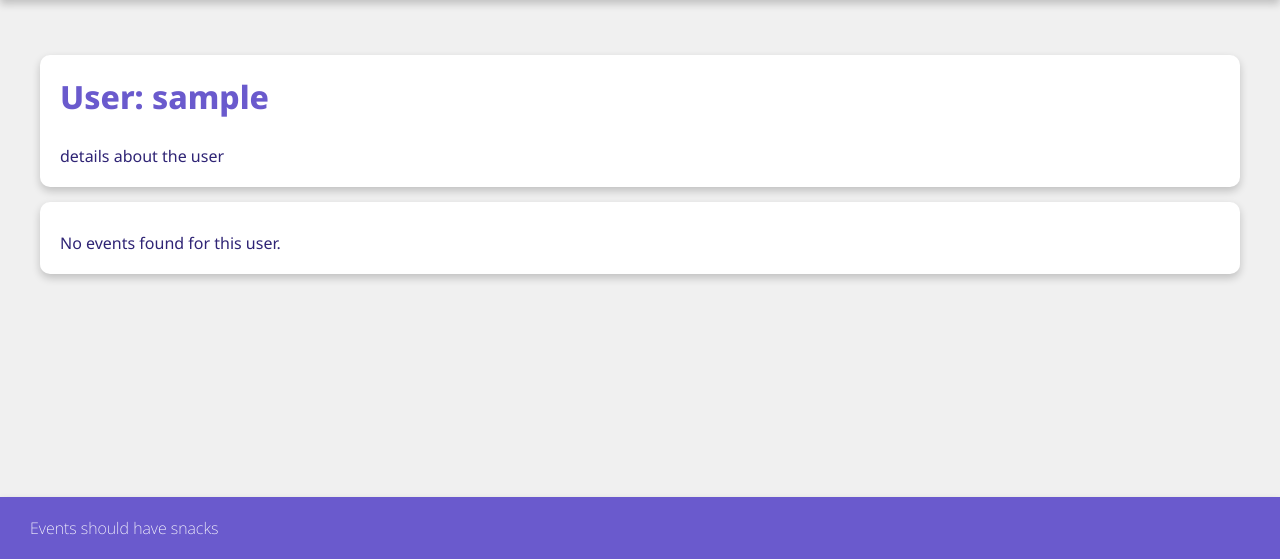
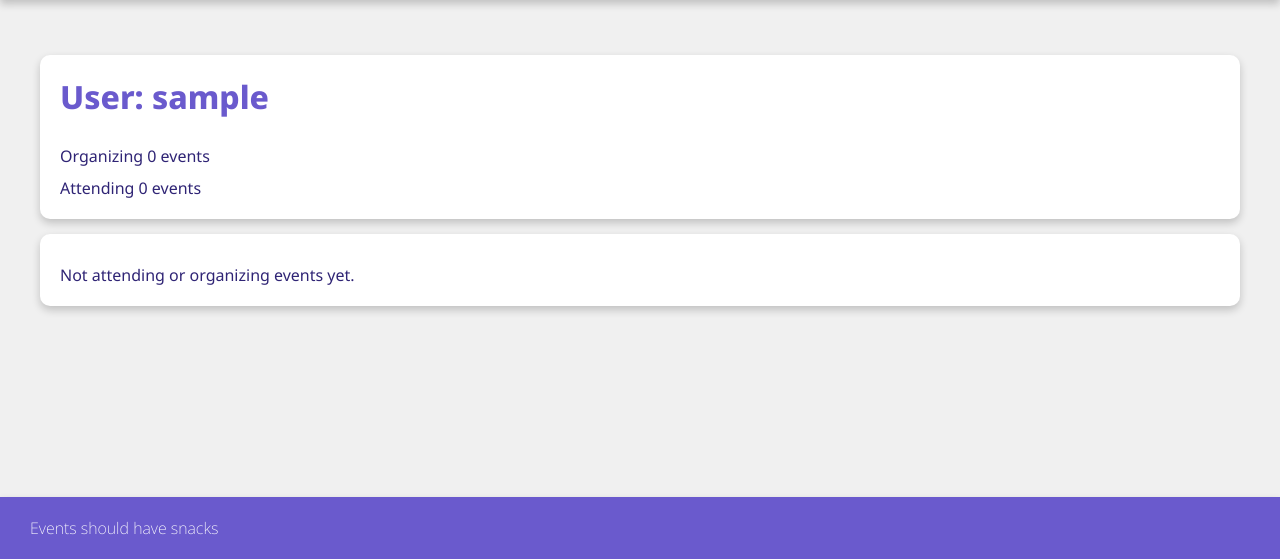
Before and after one commit to reettap/snackRSVP, a Flask app: page /user/1 in a window 1280 px wide. Shown: the part 241-800 px from the top of the page. Run offline with Flask 3, Linux system fonts and the light colour scheme; the visitor is signed in with stand-in values (Sample User, id 1); data comes from the database, SQL or seed files in the repository; data that the repository does not hold is empty.

Commit message:
improved event listing

```diff
--- a/app.py
+++ b/app.py
@@ -121,10 +121,11 @@ def new_rsvp():
 @app.route("/user/<int:user_id>")
 def user(user_id):
     user = users.get_user(user_id)
-    events_organized = events.get_events_by_organizer(user_id)
+    organizing = events.get_events_by_organizer(user_id)
+    attending = []
     if not user:
         abort(404)
-    return render_template("user.html", user=user, events=events_organized)
+    return render_template("user.html", user=user, organizing=organizing, attending=attending)
 
 @app.route("/register")
 def register():
--- /dev/null
+++ b/templates/list.html
@@ -0,0 +1,16 @@
+{% macro events_list(events=[]) %}
+  <div>
+    {% for event in events %}
+    <div class="card event">
+      <h3>{{ event.title }}</h3>
+      <p>📌 {{ event.location }}</p>
+      <br />
+      {% if session.user_id == event.user_id %}
+      <a href="/event/{{ event.id }}" class="button">Manage event</a>
+      {% else %}
+      <a href="/event/{{ event.id }}" class="button">Read more and RSVP</a>
+      {% endif %}
+    </div>
+    {% endfor %}
+  </div>
+{% endmacro %}
--- a/templates/user.html
+++ b/templates/user.html
@@ -1,37 +1,27 @@
 {% extends "layout.html" %}
+{% import 'list.html' as list %}
 
 {% block content %}
 
 <div class="card">
   <h2>User: {{ user.username }}</h2>
-  <p>
-    details about the user
-  </p>
-
+  <p>Organizing {{ organizing|count }} events</p>
+  <p>Attending {{ attending|count }} events</p>
 </div>
 
-{% if events == [] %}
+{% if organizing == [] and attending == [] %}
 <div class="card">
-  <p>
-    No events found for this user.
-  </p>
+  <p>Not attending or organizing events yet.</p>
 </div>
 {% endif %}
 
-{% for event in events %}
-<div class="card event">
-  <h3>
-    {{ event.title }}
-  </h3>
-  <p>
-    this event will be organized at {{ event.location }}
-  </p>
+{% if not organizing == [] %}
+<h2>Organizing</h2>
+{{ list.events_list(events=organizing) }}
+{% endif %}
 
-  {% if session.user_id == event.user_id %}
-  <a href="/event/{{ event.id }}" class="button">Manage event</a>
-  {% else %}
-  <a href="/event/{{ event.id }}" class="button">Read more and RSVP</a>
-  {% endif %}
-</div>
-{% endfor %}
+{% if not attending == [] %}
+<h2>Attending</h2>
+{{ list.events_list(events=attending) }}
+{% endif %}
 {% endblock %}
```
Also changed, not shown: templates/index.html (+2 -18 lines), templates/my_events.html (+4 -32 lines), templates/search.html (+2 -18 lines).
